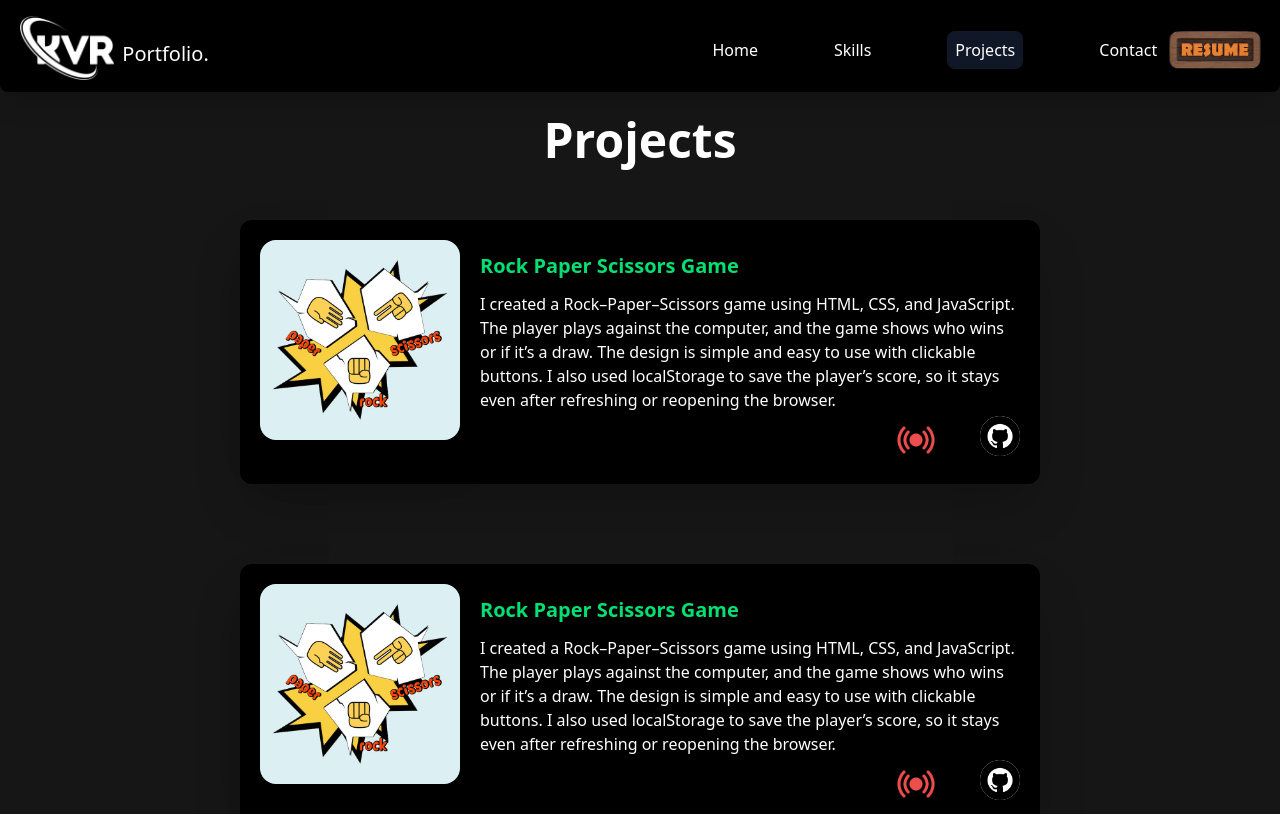
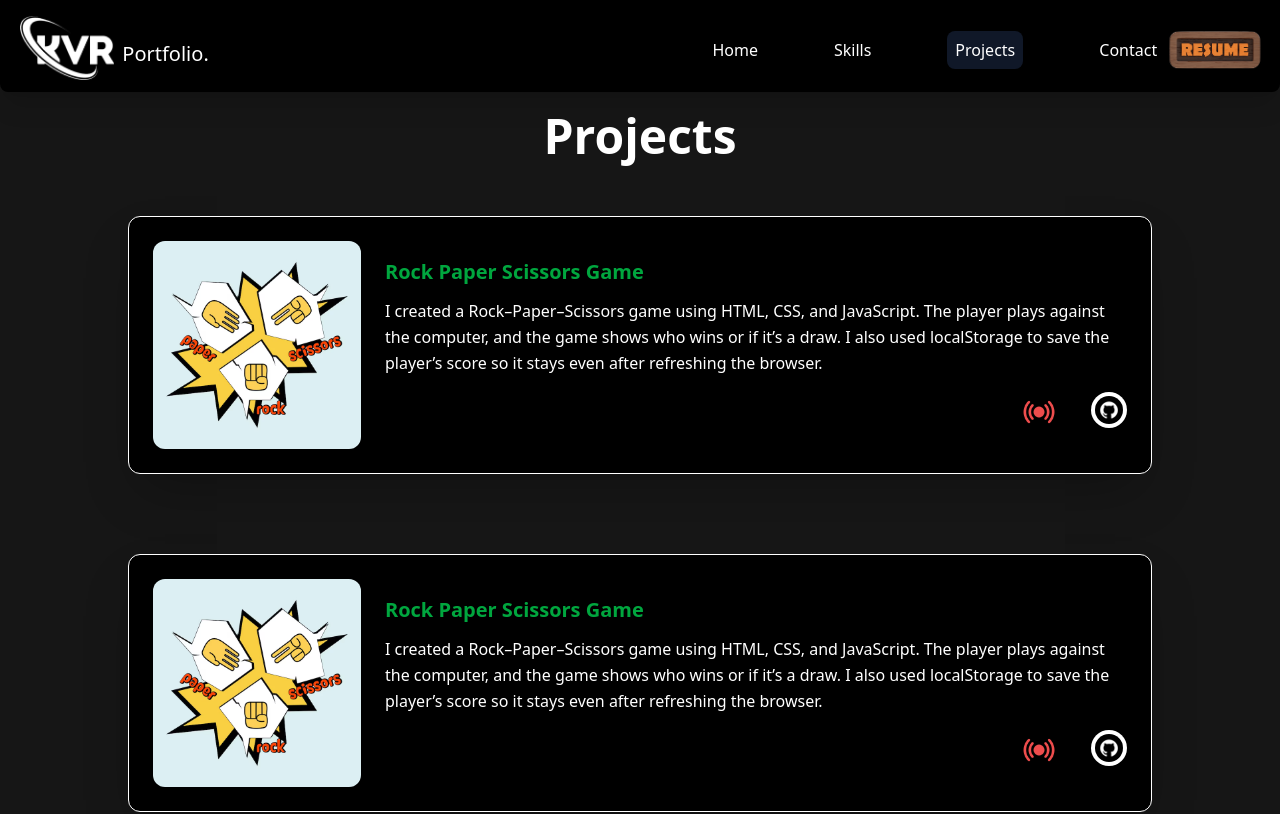
Before and after one commit to v-i-j-ay/portfolio, a React (Vite) app: page /projects in a window 1280 px wide. Shown: the top 814 px of the page. Built offline with nearby package versions, Linux system fonts and the light colour scheme.

Commit message:
scroll updated

```diff
--- a/index.html
+++ b/index.html
@@ -2,7 +2,6 @@
 <html lang="en">
   <link>
     <meta charset="UTF-8" />
-    <link rel="icon" type="image/svg+xml" href="/vite.svg" />
     <meta name="viewport" content="width=device-width, initial-scale=1.0" />
     <title>Portfolio</title>
     <link rel="icon" href="/v.png" class="text-xl">
--- a/src/App.jsx
+++ b/src/App.jsx
@@ -7,12 +7,13 @@ import Contact from './pages/Contact.jsx'
 import {Routes, Route} from 'react-router-dom'
 import Footer from './Footer.jsx';
 
-
+import ScrollToTop from "./ScrollToTop";
 
 const App = () => {
   return (
     <>
     <Navbar/>
+     <ScrollToTop/>
         <Routes>
           <Route path='/' element={<Home />} />
           <Route path='/home' element={<Home />} />
--- /dev/null
+++ b/src/ScrollToTop.jsx
@@ -0,0 +1,14 @@
+import { useEffect } from "react";
+import { useLocation } from "react-router-dom";
+
+const ScrollToTop = () => {
+  const { pathname } = useLocation();
+
+  useEffect(() => {
+    window.scrollTo(0, 0);
+  }, [pathname]);
+
+  return null;
+};
+
+export default ScrollToTop;
--- a/src/pages/Projects.jsx
+++ b/src/pages/Projects.jsx
@@ -1,79 +1,85 @@
-import React from 'react'
-import { motion } from 'framer-motion'
-import rps from '../photos/rps.jpg'
-import live from '../photos/live.png'
-import github from '../photos/github.png'
+import React from "react";
+import rps from "../photos/rps.jpg";
+import live from "../photos/live.png";
+import github from "../photos/github.png";
 
 const Projects = () => {
   const pro = [
     {
       id: 1,
       img: rps,
+      title: "Rock Paper Scissors Game",
       matter:
-      'I created a Rock–Paper–Scissors game using HTML, CSS, and JavaScript. The player plays against the computer, and the game shows who wins or if it’s a draw. The design is simple and easy to use with clickable buttons. I also used localStorage to save the player’s score, so it stays even after refreshing or reopening the browser.',
-      llink:"",
-      rlink:""
+        "I created a Rock–Paper–Scissors game using HTML, CSS, and JavaScript. The player plays against the computer, and the game shows who wins or if it’s a draw. I also used localStorage to save the player’s score so it stays even after refreshing the browser.",
+      llink: "#",
+      rlink: "#",
     },
     {
       id: 2,
       img: rps,
+      title: "Rock Paper Scissors Game",
       matter:
-        'I created a Rock–Paper–Scissors game using HTML, CSS, and JavaScript. The player plays against the computer, and the game shows who wins or if it’s a draw. The design is simple and easy to use with clickable buttons. I also used localStorage to save the player’s score, so it stays even after refreshing or reopening the browser.',
-      llink:"",
-      rlink:""
-      }
-
-  ]
+        "I created a Rock–Paper–Scissors game using HTML, CSS, and JavaScript. The player plays against the computer, and the game shows who wins or if it’s a draw. I also used localStorage to save the player’s score so it stays even after refreshing the browser.",
+      llink: "#",
+      rlink: "#",
+    },
+  ];
 
   return (
-    <>
-      <div className="">
-        <h1 className="text-5xl font-extrabold flex justify-center p-4 mt-25">
+    <div className="mt-24">
+
+      {/* Heading */}
+      <h1 className="text-4xl md:text-5xl font-extrabold text-center p-4">
         Projects
       </h1>
 
-        {pro.map((item, index) => (
-          <li key={item.id} className="list-none">
-            <div className="flex justify-center">
-              <motion.div
-                className="bg-black m-10 w-200 rounded-xl shadow-2xl"
-                initial={{ opacity: 0, x: index % 2 === 0 ? -200 : 200 }}
-                whileInView={{ opacity: 1, x: 0 }}
-                transition={{
-                  duration: 1.8,          // slower animation
-                  ease: 'easeInOut',      // smooth effect
-                  delay: index * 0.4,     // stagger each card
-                }}
-                viewport={{ once: true }}
-              >
-                <div className="p-5 sm:flex-col md:flex md:flex-row">
+      {pro.map((item) => (
+        <div key={item.id} className="flex justify-center">
+
+          <div className="m-10 w-full max-w-5xl rounded-xl shadow-2xl border p-6 bg-black">
+
+            <div className="flex flex-col md:flex-row gap-6 items-center">
+
+              {/* Image */}
               <img
                 src={item.img}
-                    className="h-50 rounded-2xl shadow-2xl mx-auto"
-                    alt="project"
+                className="h-52 w-full md:w-64 object-cover rounded-xl shadow-lg"
+                alt={item.title}
               />
+
+              {/* Content */}
               <div>
-                    <h1 className="p-3 ml-2 text-xl text-green-400 font-bold">
-                      Rock Paper Scissors Game
-                    </h1>
-                    <p className="pl-3 ml-2">{item.matter}</p>
-                    <div className="flex justify-center sm:justify-around md:justify-end pt-1">
-                      <a href={item.llink}><img src={live} className="h-12" alt="live demo" /></a>
-                      <a href={item.rlink}><img
+                <h2 className="text-xl text-green-600 font-bold mb-3">
+                  {item.title}
+                </h2>
+
+                <p className="leading-relaxed">
+                  {item.matter}
+                </p>
+
+                {/* Links */}
+                <div className="flex justify-center md:justify-end gap-8 mt-4">
+                  <a href={item.llink}>
+                    <img src={live} className="h-10" alt="Live Demo" />
+                  </a>
+
+                  <a href={item.rlink}>
+                    <img
                       src={github}
-                        className="h-10 bg-white rounded-3xl ml-10"
-                        alt="github"
-                      /></a>
+                      className="h-9 bg-white rounded-3xl p-1"
+                      alt="GitHub"
+                    />
+                  </a>
                 </div>
               </div>
+
             </div>
-              </motion.div>
           </div>
-          </li>
+
+        </div>
       ))}
     </div>
-    </>
-  )
-}
+  );
+};
 
-export default Projects
+export default Projects;
--- a/src/pages/Skills.jsx
+++ b/src/pages/Skills.jsx
@@ -31,8 +31,8 @@ const Skills = () => {
  ]
   return (
     <>
-      <div className="mt-20">
-      <h1 className="text-5xl font-extrabold flex justify-center p-4 ">
+      <div className="mt-22">
+      <h1 className="text-5xl font-extrabold flex justify-center p-4  ">
         Skills
       </h1>
       <div className="grid grid-cols-1 sm:grid-cols-2 md:grid-cols-3 lg:grid-cols-4 xl:grid-cols-5 justify-items-center gap-10 p-10 ">
```
Lines whose indentation alone changed are shown as unchanged.
